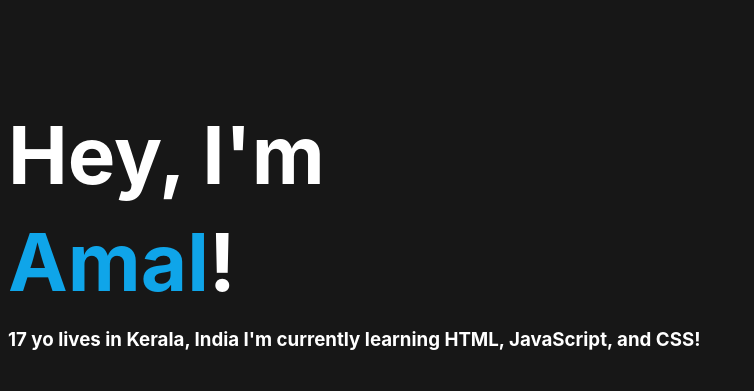
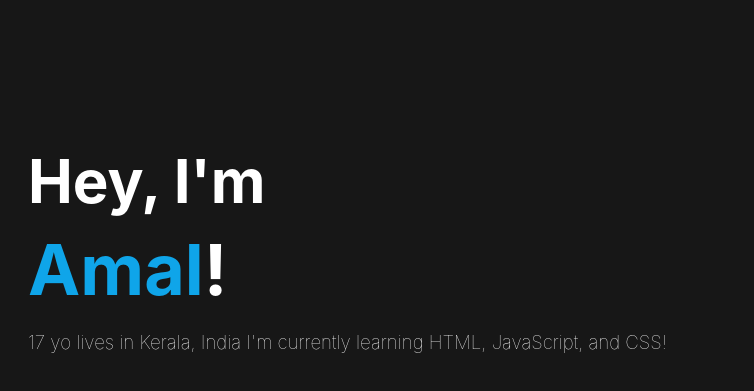
Before and after one commit to 4mals/web, a plain HTML site: page index.html in a window 1280 px wide. Shown: the part 51-442 px from the top of the page, without its empty margins (0-754 px from the left). Drawn offline with Linux system fonts and the light colour scheme.

Commit message:
Random update

```diff
--- a/style.css
+++ b/style.css
@@ -1,21 +1,24 @@
+
 body {
   background-color: #171717;
   font-size: 16px;
   min-height: 100vh;
   font-family: -apple-system, BlinkMacSystemFont, "Segoe UI", Roboto, Oxygen, Ubuntu, Cantarell, "Open Sans", "Helvetica Neue", sans-serif;
+  padding-left: 20px; /* Move all elements slightly to the right */
+  padding-top: 20px; /* Move all elements slightly down */
 }
 
 h1 {
   height: 200px;
   display: flex;
   align-items: flex-end;
-  font-size: 80px;
+  font-size: 60px;
   color: white;
   margin-bottom: 10px;
 }
 
 h2 {
-  font-size: 80px;
+  font-size: 70px;
   color: #0fa5e9;
   margin-top: 1px;
   margin-bottom: 0;
@@ -28,4 +31,5 @@ h2 span {
 h3 {
   color: white;
   margin-bottom: 1px;
+  font-weight: 100;
 }
```
